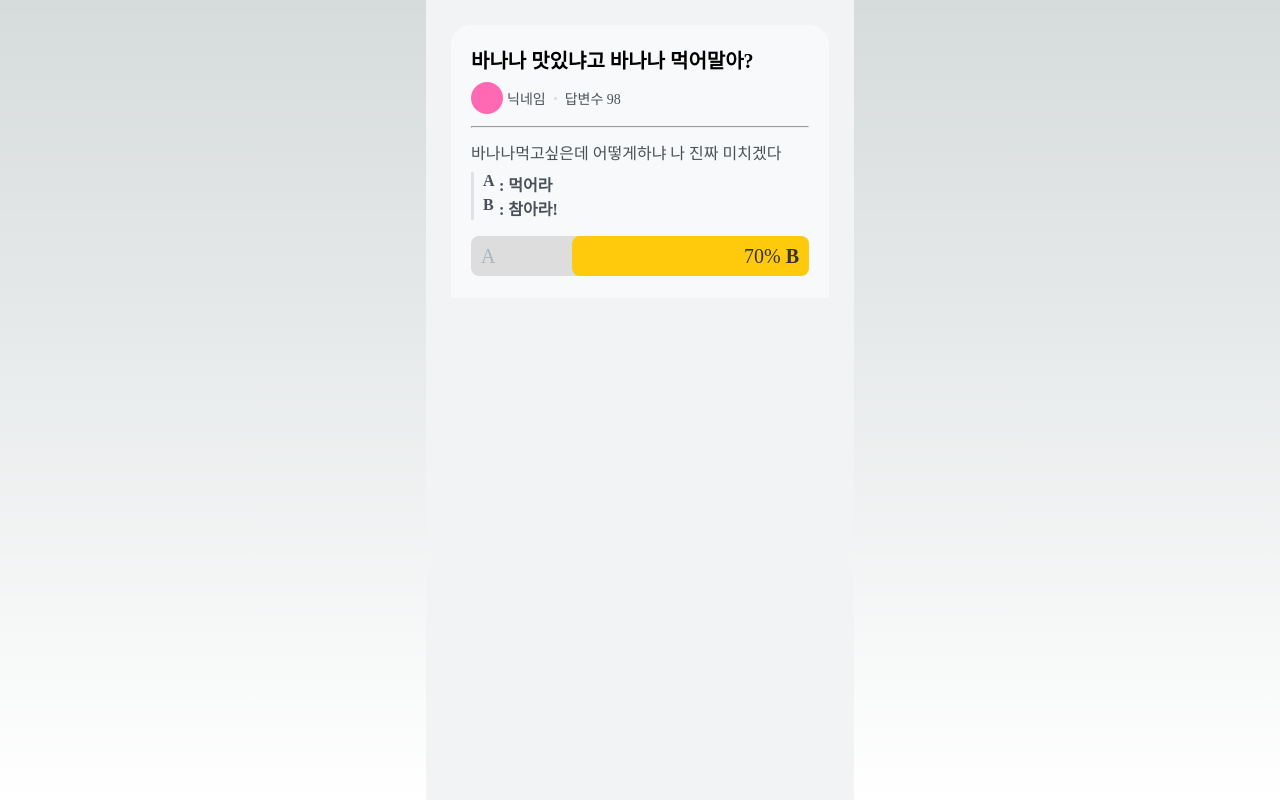
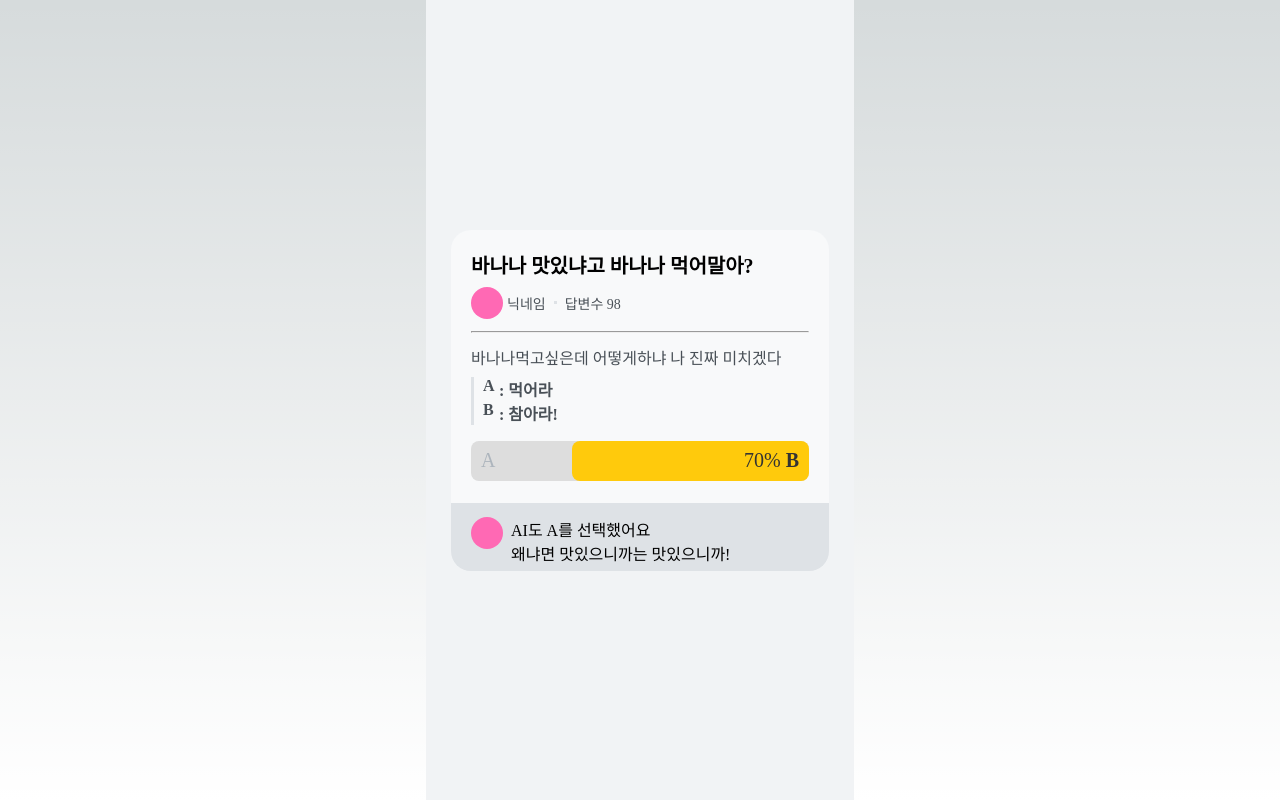
Before and after one commit to This-Letter-From-DND/dnd-hackathon-frontend, a Next.js app: page /lists in a window 1280 px wide. Built offline with nearby package versions, Linux system fonts and the light colour scheme; a web font is replaced by a local one.

Commit message:
feat : AICode 스타일링

```diff
--- a/src/app/lists/page.jsx
+++ b/src/app/lists/page.jsx
@@ -7,6 +7,11 @@ export default function page() {
   const DUMMY = {
     A: 30,
     B: 70,
+  };
+
+  const AIDUMMY = {
+    choice: 'A',
+    reason: '맛있으니까',
   };
 
   return (
@@ -77,9 +82,43 @@ export default function page() {
           )}
         </ProgressBarContainer>
       </QuestionCard>
+      <AICard>
+        <ProfileIcon />
+        <AIRight>
+          <AITop>AI도 {AIDUMMY.choice}를 선택했어요</AITop>
+          <AIBottom>왜냐면 {AIDUMMY.reason}는 맛있으니까!</AIBottom>
+        </AIRight>
+      </AICard>
     </Wrapper>
   );
 }
+const AICard = styled.div`
+  width: 100%;
+  height: 68px;
+  padding: 14px 20px;
+  display: flex;
+  flex-direction: row;
+  justify-content: left;
+  gap: 8px;
+  background-color: ${(props) => props.theme.colors.neutral[300]};
+  border-radius: 0 0 20px 20px;
+
+`;
+const AIRight = styled.div`
+  display: flex;
+  flex-direction: column;
+`;
+const AITop = styled.div`
+  display: flex;
+  flex-direction: row;
+  justify-content: left;
+`;
+
+const AIBottom = styled.div`
+  display: flex;
+  flex-direction: row;
+  justify-content: left;
+`;
 
 const ProgressBarContainer = styled.div`
   width: 100%; /* 전체 너비 */
@@ -215,5 +254,6 @@ export const Wrapper = styled.div`
   height: 100vh;
   padding: 25px 25px;
   display: flex;
+  flex-direction: column;
   justify-content: center;
 `;
```
